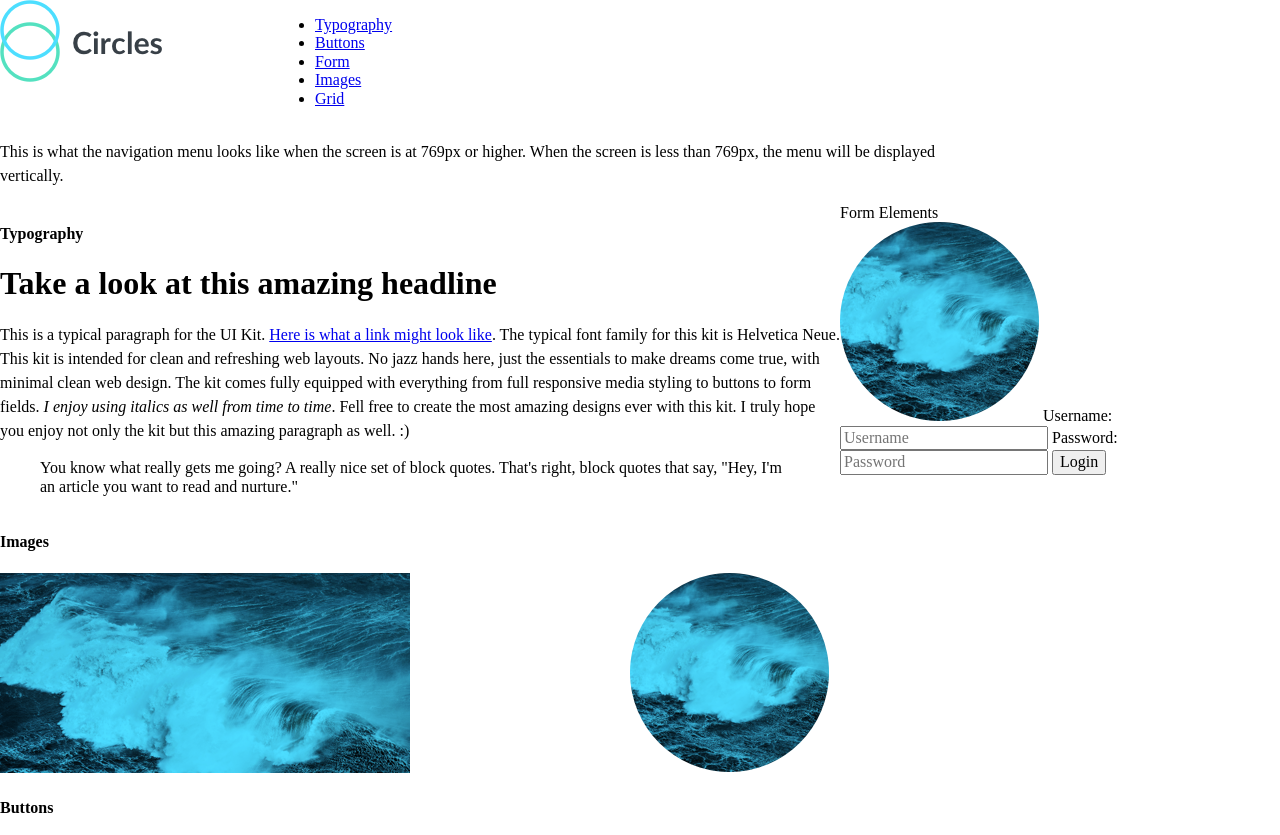
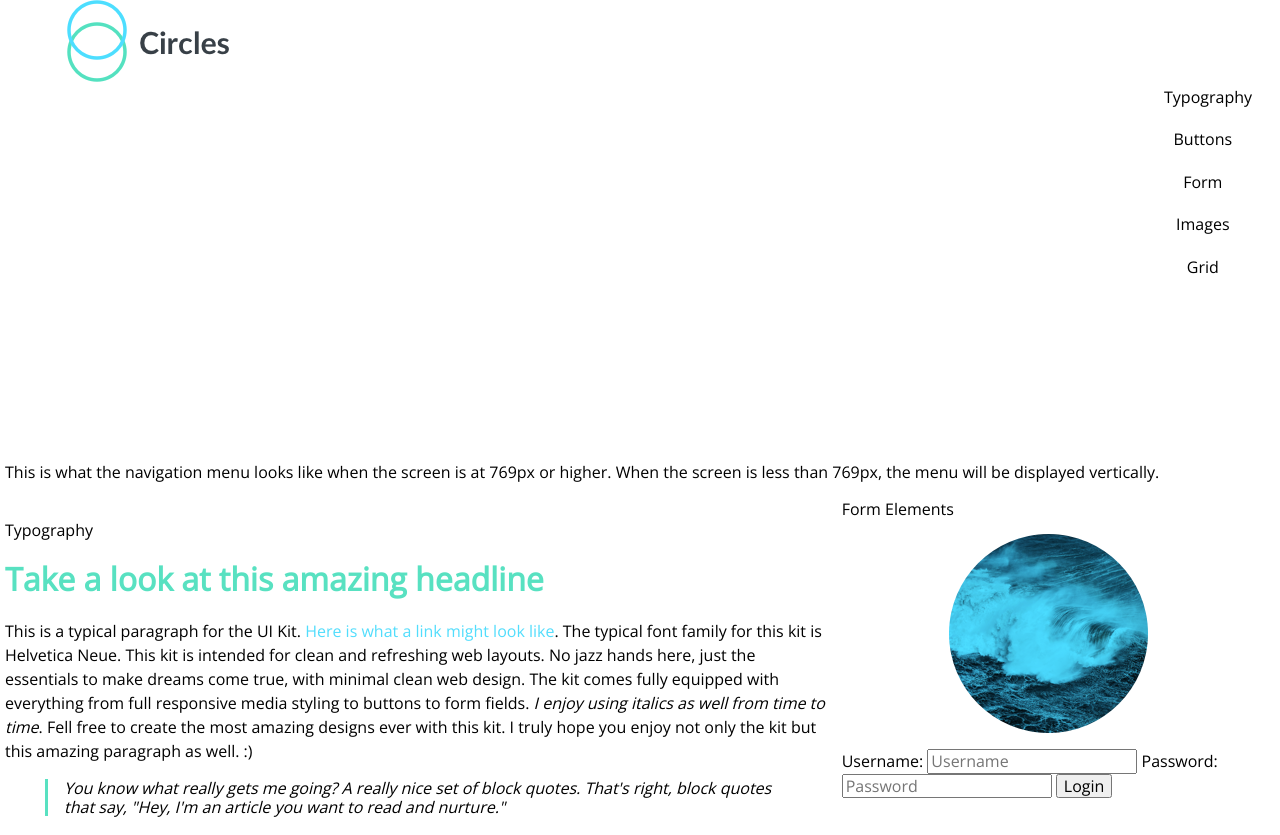
Before and after one commit to lynellf/style_guide_v3, a plain HTML site: page index.html in a window 1280 px wide. Shown: the top 835 px of the page. Drawn offline with nearby package versions, Linux system fonts and the light colour scheme.

Commit message:
defined image placeholders

```diff
--- a/scss/base/_base.scss
+++ b/scss/base/_base.scss
@@ -6,6 +6,8 @@
 //ul elements
 ul {
     padding-left: 0;
+    margin: 5em auto 10em;
+    text-align: center;
 }
 
 //p elements
--- a/scss/components/_grid.scss
+++ b/scss/components/_grid.scss
@@ -1,14 +1,20 @@
 .container {
-    @include flex($direction: column, $justify: space-between, $wrap: wrap);
+    @include flex($direction: column, $justify: null, $wrap: wrap);
 }
 
-.grid__row{
-    @include flex--grid;
-}
+.grid {
+    @include e('row') {
+        @include flex--grid;
+    }
 
-@each $col, $width in $grid-col--width {
-    .grid__col--#{$col} {
-        width: $width;
+    @include e('col') {
+        @each $col, $width in $grid-col--width {
+            @include m(#{$col}) {
+                @include grid--column;
+                @include grid--gutters;
+                flex: $width;
+            }
+        }
     }
 }
 
@@ -17,3 +23,7 @@
         background: #{$color};
     }
 }
+
+.centered {
+    @include centered;
+}
--- a/scss/components/_images.scss
+++ b/scss/components/_images.scss
@@ -0,0 +1,14 @@
+.img {
+    @include m(logo) {
+        @extend %img--center;
+    }
+
+    @include m(frame) {
+        @extend %img--center;
+        @extend %img--frame;
+    }
+
+    @include m(avatar) {
+        @extend %img--avatar;
+    }
+}
--- a/scss/components/_navigation.scss
+++ b/scss/components/_navigation.scss
@@ -0,0 +1,9 @@
+.nav {
+    @include e('item'){
+        @extend %nav--item;
+
+        * {
+            @extend %nav--a;
+        }
+    }
+}
--- a/scss/components/_typography.scss
+++ b/scss/components/_typography.scss
@@ -0,0 +1,24 @@
+@if variable-exists($name: $font-url) {
+    @import url($font-url);
+}
+
+.container {
+    font-family: $font-stack--primary
+}
+
+.link {
+    @extend %link;
+}
+
+.blockquote {
+    @include blockquote;
+}
+
+.headline {
+    @include m(primary) {
+        @extend %headline--primary;
+    }
+    @include m(secondary) {
+        @extend %headline--secondary;
+    }
+}
--- a/scss/utilities/_mixins.scss
+++ b/scss/utilities/_mixins.scss
@@ -1,4 +1,6 @@
-//Media Queries
+// ==========================================================================
+// Media Queries
+// ==========================================================================
 
 @mixin mq($break) {
     $value: map-get($breaks, $break);
@@ -21,15 +23,24 @@
     }
 }
 
-//Flexbox settings
+// ==========================================================================
+// Flexbox Configuration
+// ==========================================================================
 
 @mixin flex($direction: column, $justify: space-between, $wrap: null){
     display: flex;
     flex-direction: $direction;
     flex-wrap: $wrap;
+    justify-content: $justify;
 }
 
-//Grid Settings
+@mixin centered {
+    margin: 0 auto;
+}
+
+// ==========================================================================
+// Grid Configuration
+// ==========================================================================
 
 @mixin flex--grid {
     max-width: pixels($grid--width);
@@ -41,12 +52,47 @@
     }
 }
 
+@mixin grid--gutters {
+    margin: 0 $grid--gutters;
+}
+
 @mixin grid--column {
-    flex: 1;
+    flex-basis: 100%;
 }
 
 @mixin grid--row {
     width: $grid-row--width;
 }
 
-//Element and Modifier BEM Selectors
+@mixin blockquote {
+    padding: 0 0 0 pem(16);
+    border-left: solid medium $color--secondary;
+    font-style: italic;
+}
+
+// ==========================================================================
+// BEM Selectors
+// ==========================================================================
+
+@mixin e($element) {
+    &__#{$element} {
+        @content;
+    }
+}
+
+@mixin m($modifier) {
+    &--#{$modifier} {
+        @content;
+    }
+}
+
+// ==========================================================================
+// Misc.
+// ==========================================================================
+
+//Centering images
+
+@mixin center-img($top: pem(16), $bottom: pem(16)) {
+    display: block;
+    margin: $top auto $bottom;
+}
--- a/scss/utilities/_placeholders.scss
+++ b/scss/utilities/_placeholders.scss
@@ -1,7 +1,56 @@
 //Links
-
+%link {
+    text-decoration: none;
+    color: $color--primary;
+    &:hover {
+        color: $color--secondary;
+    }
+}
 //Images
 
+%img--frame {
+    border: thin solid grey;
+    padding: pem(16);
+}
+
+%img--center {
+    display: block;
+    margin: 0 auto;
+}
+
+%img--avatar {
+    display: block;
+    margin: pem(16) auto;
+}
+
 //Headlines
+%headline--primary {
+    font-weight: $font-weight--bold;
+    color: $color--secondary;
+}
+
+%headline--secondary {
+    font-weight: $font-weight--thin;
+}
 
 //Nav items
+
+%nav--item {
+    display: block;
+    margin: pem(8) 0;
+    width: 90%;
+    padding: pem(8);
+    &:hover, :active {
+        border-radius: pem(12.5);
+        background: $color--secondary;
+        color: white;
+    }
+}
+
+%nav--a {
+    text-decoration: none;
+    color: black;
+    &:hover {
+        color: white;
+    }
+}
--- a/scss/utilities/_variables.scss
+++ b/scss/utilities/_variables.scss
@@ -5,8 +5,8 @@
 // Fonts
 // ==========================================================================
 $base--font-size: 16;
-// $font-url: "https://fonts.googleapis.com/css?family=Open+Sans";
-$font-family--primary: 'Open Sans',
+$font-url: "https://fonts.googleapis.com/css?family=Open+Sans";
+$font-stack--primary: 'Open Sans',
 sans-serif;
 // Font Weights
 $font-weight--thin: 100;
@@ -90,13 +90,13 @@ $color--grid: (
 $grid--width: 1260;
 $grid-row--width: percentage($number: 1);
 $grid--columns: 12;
-
+$grid--gutters: pem(5);
 $grid-col--width: (
-     '3': percentage(3/$grid--columns * 1),
-     '4': percentage(4/$grid--columns * 1),
-     '5': percentage(5/$grid--columns * 1),
-     '6': percentage(6/$grid--columns * 1),
-     '7': percentage(7/$grid--columns * 1),
-     '8': percentage(8/$grid--columns * 1),
-     '12': percentage(9/$grid--columns * 1)
+     '3': (3/$grid--columns),
+     '4': (4/$grid--columns),
+     '5': (5/$grid--columns),
+     '6': (6/$grid--columns),
+     '7': (7/$grid--columns),
+     '8': (8/$grid--columns),
+     '12': (12/$grid--columns)
      );
--- a/scss/utilities/index.scss
+++ b/scss/utilities/index.scss
@@ -1,3 +1,3 @@
 @import '_variables',
-        '_placeholders',
-        '_mixins'
+        '_mixins',
+        '_placeholders'
```
Also changed, not shown: css/base/index.css, css/styles.css, css/utilities/index.css, 3 other files.
